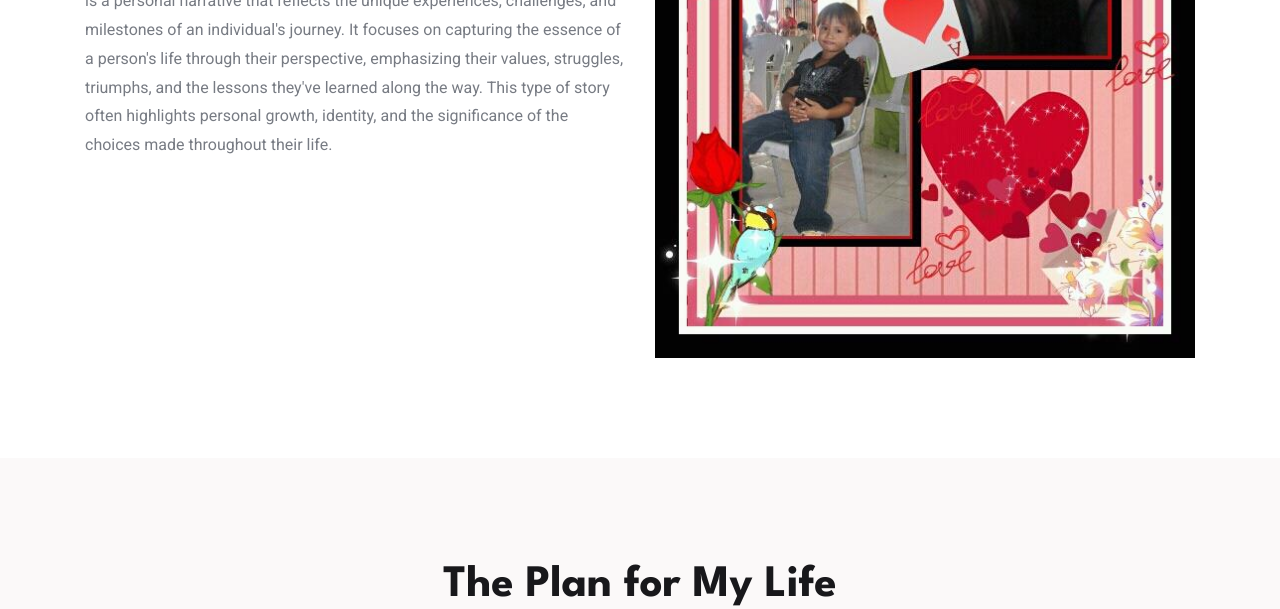
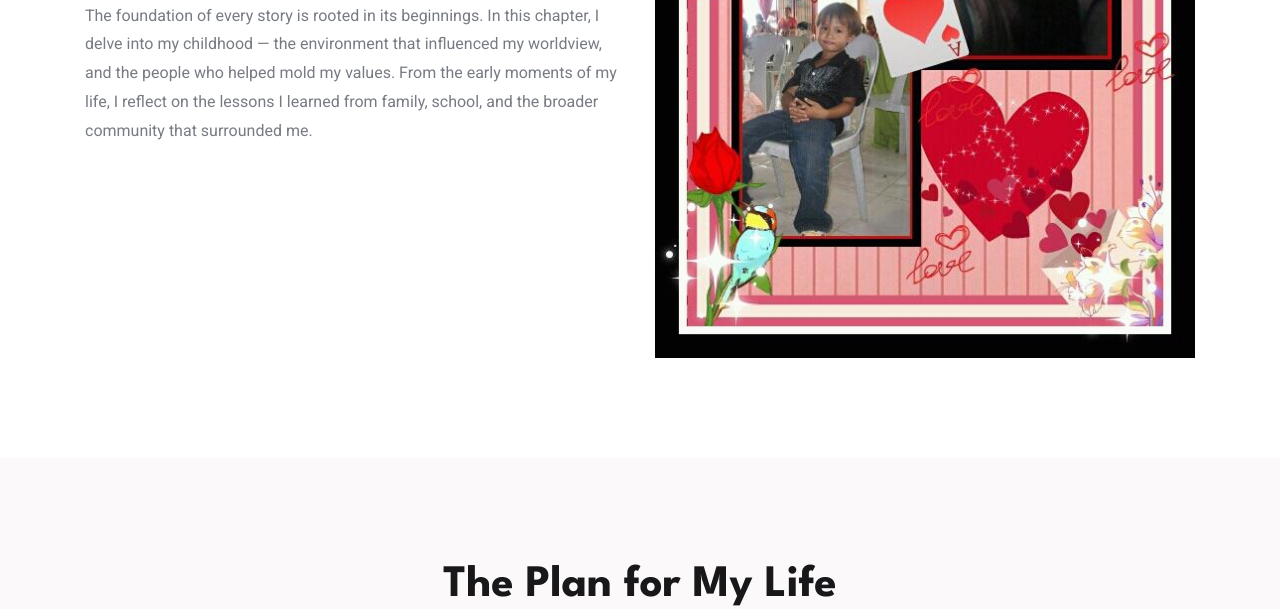
Before and after one commit to SIXTOandy/HTML-project, a plain HTML site: page index.html in a window 1280 px wide. Shown: the part 491-1100 px from the top of the page. Drawn offline with Linux system fonts and the light colour scheme.

Commit message:
Update index.html

```diff
--- a/index.html
+++ b/index.html
@@ -79,7 +79,7 @@
             <h1 class="h1 hero-title"> My Life, My Story</h1>
 
             <p class="hero-text">
-is a personal narrative that reflects the unique experiences, challenges, and milestones of an individual's journey. It focuses on capturing the essence of a person's life through their perspective, emphasizing their values, struggles, triumphs, and the lessons they've learned along the way. This type of story often highlights personal growth, identity, and the significance of the choices made throughout their life.            </p>
+The foundation of every story is rooted in its beginnings. In this chapter, I delve into my childhood — the environment that influenced my worldview, and the people who helped mold my values. From the early moments of my life, I reflect on the lessons I learned from family, school, and the broader community that surrounded me. </p>
 
           </div>
 
```
